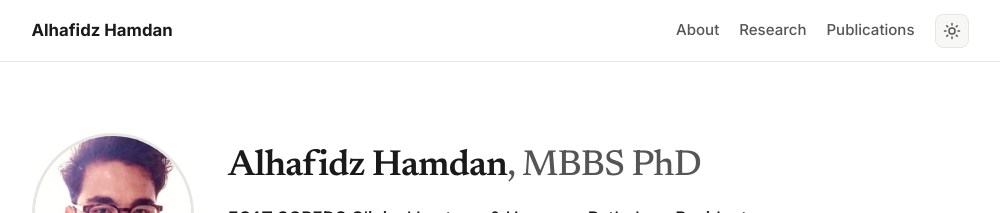
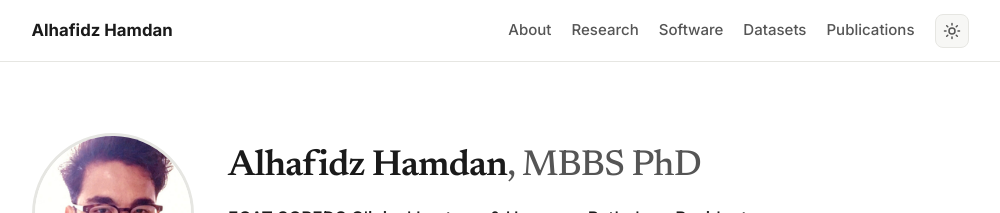
Before and after one commit to alhafidzhamdan/alhafidzhamdan.github.io, a Jekyll site: the page built from index.html, in a window 1280 px wide and 1400 px high. Shown: the top 213 px of the window, without its empty margins (140-1140 px from the left). Built offline with Jekyll 4.4.1, drawn with Linux system fonts in a browser that asks for light colours; some of the changed text lies outside the part shown.

Commit message:
Add Software and Datasets tabs (empty, 'Coming soon' placeholder)

```diff
--- a/_layouts/default.html
+++ b/_layouts/default.html
@@ -32,6 +32,8 @@
       <div class="nav-links">
         <a href="#about">About</a>
         <a href="#research">Research</a>
+        <a href="#software">Software</a>
+        <a href="#datasets">Datasets</a>
         <a href="#publications">Publications</a>
         <button id="theme-toggle" class="theme-toggle" aria-label="Toggle dark mode" title="Toggle theme">
           <svg class="icon-sun" width="18" height="18" viewBox="0 0 24 24" fill="none" stroke="currentColor" stroke-width="2" stroke-linecap="round" stroke-linejoin="round"><circle cx="12" cy="12" r="4"></circle><path d="M12 2v2M12 20v2M4.93 4.93l1.41 1.41M17.66 17.66l1.41 1.41M2 12h2M20 12h2M6.34 17.66l-1.41 1.41M19.07 4.93l-1.41 1.41"></path></svg>
--- a/assets/css/style.css
+++ b/assets/css/style.css
@@ -235,6 +235,26 @@
   color: var(--text-soft);
 }
 
+/* Software / Datasets ------------------------------------------------------ */
+.resource-list { list-style: none; margin: 0; padding: 0; }
+.resource { margin-bottom: 1.2rem; }
+.resource:last-child { margin-bottom: 0; }
+.resource-head { display: flex; align-items: baseline; flex-wrap: wrap; gap: 0.55rem; }
+.resource-name { font-weight: 600; color: var(--text); }
+.resource-name:hover { color: var(--accent); text-decoration: underline; }
+.resource-tag {
+  font-size: 0.7rem;
+  font-weight: 600;
+  text-transform: uppercase;
+  letter-spacing: 0.05em;
+  color: var(--text-soft);
+  border: 1px solid var(--border);
+  border-radius: 999px;
+  padding: 0.08rem 0.55rem;
+}
+.resource-desc { display: block; margin-top: 0.15rem; font-size: 0.95rem; color: var(--text-soft); }
+.resource-empty { list-style: none; color: var(--text-soft); font-style: italic; }
+
 /* Publications ------------------------------------------------------------ */
 .scholar-stats {
   display: flex;
--- a/index.html
+++ b/index.html
@@ -115,6 +115,46 @@
   </div>
 </section>
 
+<!-- ============================ SOFTWARE ============================ -->
+<section id="software" class="section section-split">
+  <h2 class="split-label">Software</h2>
+  <div class="split-content">
+    <ul class="resource-list">
+      {% for item in site.data.software %}
+      <li class="resource">
+        <span class="resource-head">
+          <a class="resource-name" href="{{ item.url }}" target="_blank" rel="noopener">{{ item.name }}</a>
+          {% if item.source %}<span class="resource-tag">{{ item.source }}</span>{% endif %}
+        </span>
+        {% if item.description %}<span class="resource-desc">{{ item.description }}</span>{% endif %}
+      </li>
+      {% else %}
+      <li class="resource-empty">Coming soon.</li>
+      {% endfor %}
+    </ul>
+  </div>
+</section>
+
+<!-- ============================ DATASETS ============================ -->
+<section id="datasets" class="section section-split">
+  <h2 class="split-label">Datasets</h2>
+  <div class="split-content">
+    <ul class="resource-list">
+      {% for item in site.data.datasets %}
+      <li class="resource">
+        <span class="resource-head">
+          <a class="resource-name" href="{{ item.url }}" target="_blank" rel="noopener">{{ item.name }}</a>
+          {% if item.source %}<span class="resource-tag">{{ item.source }}</span>{% endif %}
+        </span>
+        {% if item.description %}<span class="resource-desc">{{ item.description }}</span>{% endif %}
+      </li>
+      {% else %}
+      <li class="resource-empty">Coming soon.</li>
+      {% endfor %}
+    </ul>
+  </div>
+</section>
+
 <!-- ============================ PUBLICATIONS ============================ -->
 <section id="publications" class="section section-split">
   <div class="split-aside">
```
Also changed, not shown: _data/datasets.yml (added, +8 -0 lines), _data/software.yml (added, +8 -0 lines).
